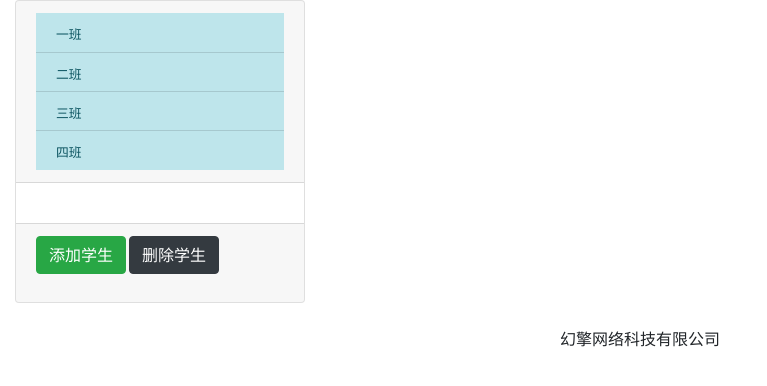
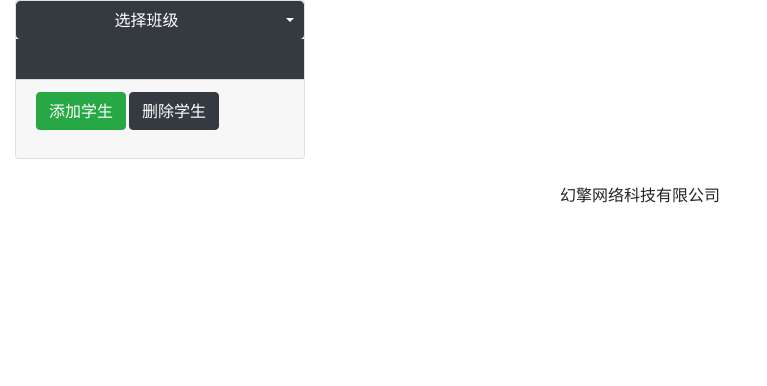
Before and after one commit to ChopinNocture/Python_WebFrame_Std, a Django app: page /user/student_manager/ in a window 1280 px wide. Shown: the part 56-442 px from the top of the page, without its empty margins (0-767 px from the left). Run offline with Django 3.2, Linux system fonts and the light colour scheme; a user stored in the database is signed in; data comes from the database, SQL or seed files in the repository; both versions use the stored data as it was after the commit; some libraries are stand-ins or nearby versions.

Commit message:
学生管理

```diff
--- a/EduSite/AccountApp/urls.py
+++ b/EduSite/AccountApp/urls.py
@@ -11,6 +11,9 @@ urlpatterns = [
     path('login/', views.user_login, name='login'),
     # path('login/', auth_views.login, name='login')
     path('student_manager/', views.student_manager, name='student_manager'),
+    path('student_manager/list/', views.student_list, name='student_list'),
+    path('student_manager/list/<int:class_id>/', views.student_list, ),
+
     path('<int:student_id>/student_prof/', views.get_student_prof, name='student_prof')
 
     # path('questions/editor/<slug:qtype>/', views.question_editor_form, name='question-editor-type'),
--- a/EduSite/AccountApp/views.py
+++ b/EduSite/AccountApp/views.py
@@ -59,6 +59,18 @@ def student_manager(request):
 
         return render(request, 'user/student_manager.html', {'class_list': class_list})
 
+@login_required(login_url='/user/login/')
+def student_list(request, class_id=None):
+    print("---------" + str(class_id))
+    if request.method == 'GET':
+        if class_id is None:
+            stu_list = StudentProf.objects.all().values('user', 'user__username')
+        else:
+            stu_list = StudentProf.objects.filter(class_id=class_id).values('user', 'user__username')
+
+        print(stu_list)
+        return render(request, 'user/student_list.html', {'student_list': stu_list})
+
 
 @login_required(login_url='/user/login/')
 def get_student_prof(request, student_id):
--- a/EduSite/Statics/js/user/student_manager.js
+++ b/EduSite/Statics/js/user/student_manager.js
@@ -1,4 +1,18 @@
+
+function onClassSelect(event) {
+    //alert(event.target.dataset.clsId);
+    $('#class_selector').html(event.target.innerHTML);
+    $.get(event.target.dataset.url + event.target.dataset.clsId, updateStudentList);
+}
+
+
 function onDeleteClick(event) {
     //alert("---------");
     ShowInfo("---------");
 }
+
+
+function updateStudentList(htmlData) {
+    alert(htmlData);
+    $('#stu_li_con').html(htmlData);
+}
--- /dev/null
+++ b/EduSite/Templates/user/student_list.html
@@ -0,0 +1,5 @@
+<ul class="list-group" id="student_list">
+    {% for stud in student_list %}
+    <button type="button"  class="list-group-item list-group-item-action list-group-item-info inline-block text-truncate" id="stud_{{stud.user}}">{{stud.user__username}}</button>
+    {% endfor %}
+</ul>
--- a/EduSite/Templates/user/student_manager.html
+++ b/EduSite/Templates/user/student_manager.html
@@ -11,19 +11,24 @@
 <div class="row">
     <div class="col-3">
         <div class="card small">
-            <div class="card-header">
-                <ul class="list-group list-group-flush">
-                    {% for cls in class_list %}
-                    <li class="list-group-item list-group-item-action list-group-item-info" style="height: 40px">{{cls.class_name}}</li>
-                    {% endfor %}
-                </ul>
-            </div>
-            <div class="card-body small">
-                <ul class="list-group list-group-flush" id="student_list">
-                    <!-- {% for course in course_list %}
-                    <li class="list-group-item">{{course.name}}</li>
-                    {% endfor %} -->
-                </ul>
+            <!-- <div class="card-header"> -->
+                <div class="btn-group">
+
+                    <button type="button" class="btn btn-block btn-dark" id="class_selector" data-toggle="dropdown" aria-haspopup="true"
+                    data-reference="parent" aria-expanded="false">选择班级</button>
+                    <button type="button" class="btn btn-dark dropdown-toggle dropdown-toggle-split" data-toggle="dropdown" data-reference="parent" aria-haspopup="true" aria-expanded="false">
+                        <span class="sr-only">Toggle Dropdown</span>
+                    </button>
+
+                    <div class="dropdown-menu btn-block p-0" aria-labelledby="class_selector">
+                        {% for cls in class_list %}
+                        <button class="btn btn-block btn-secondary my-1" type="button" id="cls_{{cls.id}}" data-cls-id="{{cls.id}}" onclick="onClassSelect(event)" data-url="{% url 'user:student_list' %}">{{cls.class_name}}</button>
+                        {% endfor %}
+                    </div>
+                </div>
+            <!-- </div> -->
+            <div class="card-body small bg-dark" id="stu_li_con">
+
             </div>
             <div class="card-footer small">
                 <p>
```
Also changed, not shown: EduSite/db.sqlite3.
